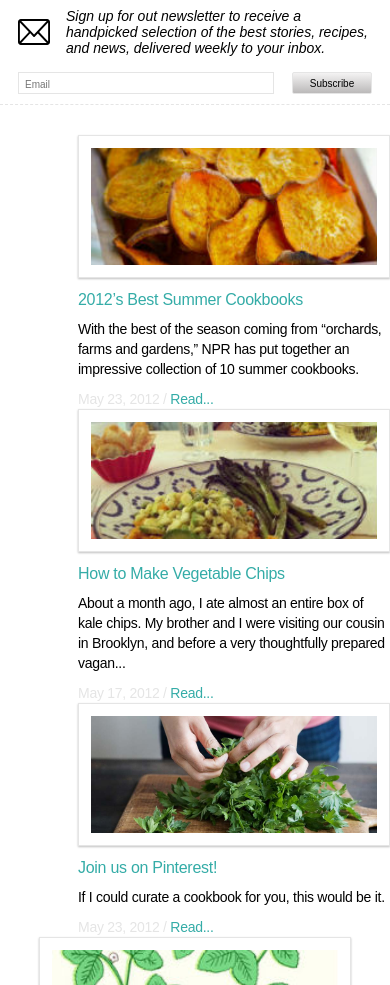
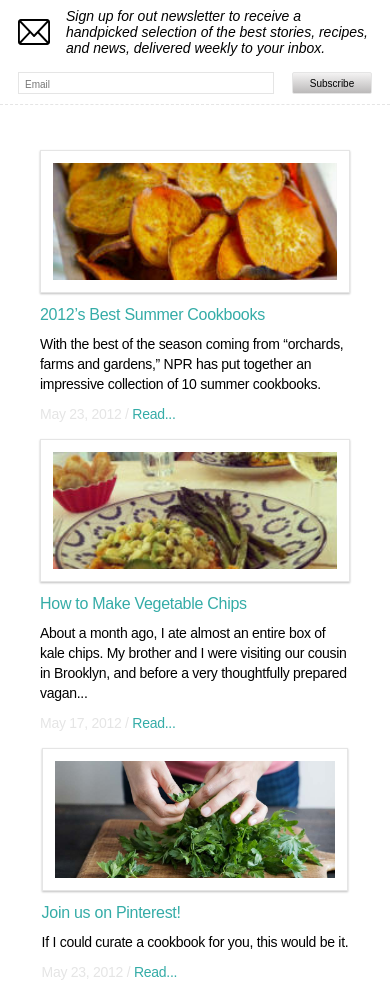
Before and after one commit to GeorgiksonF/Falyan_tasks, a plain HTML site: page index.html in a window 390 px wide. Shown: the part 800-1785 px from the top of the page. Drawn offline with Linux system fonts and the light colour scheme.

Commit message:
adaptive v1.2

```diff
--- a/css/layout/aside.css
+++ b/css/layout/aside.css
@@ -186,8 +186,4 @@
     .aside__menu {
         justify-content: center;
     }
-
-    .aside__menu li {
-        min-width: 80px;
-    }
 }
--- /dev/null
+++ b/css/layout/cards.css
@@ -0,0 +1,114 @@
+.cards {
+    display: flex;
+    flex-wrap: wrap;
+    margin-top: 30px;
+}
+
+.card {
+    letter-spacing: -0.02em;
+    margin-bottom: 20px;
+    flex: 1 1 170px;
+    max-width: 207px;
+}
+
+.card:not(:nth-child(4n)) {
+    margin-right: 20px;
+}
+
+.card__img-wrap {
+    display: flex;
+    justify-content: center;
+    align-items: center;
+    height: 143px;
+    border: 1px solid #E5E5E5;
+    box-shadow: 0 1px 2px rgba(0, 0, 0, 0.25);
+    padding: 12px;
+}
+
+.card__img {
+    background: no-repeat center center / cover;
+    width: 100%;
+    height: 100%;
+}
+
+.card__img_cookbook {
+    background-image: url('../../assets/img/first.jpg');
+}
+
+.card__img_chips {
+    background-image: url('../../assets/img/second.jpg');
+}
+
+.card__img_pinterest {
+    background-image: url('../../assets/img/third.jpg');
+}
+
+.card__img_sunday {
+    background-image: url('../../assets/img/fourth.jpg');
+}
+
+.card__header {
+    display: block;
+    margin-top: 11px;
+    font-size: 16px;
+    line-height: 21px;
+}
+
+.card__text {
+    font-size: 14px;
+    line-height: 20px;
+    margin-top: 9px;
+}
+
+.card__footer {
+    margin-top: 10px;
+}
+
+.card__date {
+    color: #E5E5E5;
+    font-size: 14px;
+    line-height: 20px;
+}
+
+.card__date::after {
+    content: " /";
+}
+
+.card__link::after {
+    content: "...";
+}
+
+@media only all and (max-width: 1176px) {
+    .card:not(:nth-child(4n)) {
+        margin-right: 25px;
+    }
+}
+
+@media only all and (max-width: 768px) {
+    .card {
+        flex-basis: 40%;
+        max-width: 50%;
+    }
+
+    .card:not(:nth-child(4n)) {
+        margin-right: 0;
+    }
+
+    .card:not(:nth-child(2n)) {
+        margin-right: 32px;
+    }
+
+}
+
+@media only all and (max-width: 480px) {
+    .cards {
+        flex-direction: column;
+        align-items: center;
+    }
+
+    .card {
+        flex-basis: 90%;
+        max-width: 90%;
+        margin: 15px 40px 0 !important;
+    }
+}
--- a/css/layout/footer.css
+++ b/css/layout/footer.css
@@ -10,6 +10,7 @@
 
 .footer__links {
     display: flex;
+    flex-wrap: wrap;
     font-size: 12px;
 }
 
@@ -60,3 +61,19 @@
 .social__link_rss {
     background-image: url("../../assets/svg/rss-icon-gray.svg");
 }
+
+@media only all and (max-width: 330px) {
+    .footer__wrap {
+        flex-direction: column;
+        align-items: center;
+    }
+
+    .footer__info {
+        margin-top: 12px;
+        margin-bottom: 10px;
+    }
+
+    .footer__social {
+        flex-grow: 1;
+    }
+}
--- a/css/layout/main-block.css
+++ b/css/layout/main-block.css
@@ -1,3 +1,5 @@
+@import url("cards.css");
+
 .main {
     flex: 1 1 82%;
 }
@@ -148,87 +150,6 @@
     border: none;
 }
 
-.cards {
-    display: flex;
-    flex-wrap: wrap;
-    margin-top: 30px;
-}
-
-.cards__item {
-    letter-spacing: -0.02em;
-    margin-bottom: 20px;
-    flex: 1 1;
-    max-width: 207px;
-    min-width: 156px;
-}
-
-.cards__item:not(:nth-child(4n)) {
-    margin-right: 20px;
-}
-
-.card__img-wrap {
-    display: flex;
-    justify-content: center;
-    align-items: center;
-    height: 143px;
-    border: 1px solid #E5E5E5;
-    box-shadow: 0 1px 2px rgba(0, 0, 0, 0.25);
-    padding: 12px;
-}
-
-.card__img {
-    background: no-repeat center center / cover;
-    width: 100%;
-    height: 100%;
-}
-
-.card__img_cookbook {
-    background-image: url('../../assets/img/first.jpg');
-}
-
-.card__img_chips {
-    background-image: url('../../assets/img/second.jpg');
-}
-
-.card__img_pinterest {
-    background-image: url('../../assets/img/third.jpg');
-}
-
-.card__img_sunday {
-    background-image: url('../../assets/img/fourth.jpg');
-}
-
-.card__header {
-    display: block;
-    margin-top: 11px;
-    font-size: 16px;
-    line-height: 21px;
-}
-
-.card__text {
-    font-size: 14px;
-    line-height: 20px;
-    margin-top: 9px;
-}
-
-.card__footer {
-    margin-top: 10px;
-}
-
-.card__date {
-    color: #E5E5E5;
-    font-size: 14px;
-    line-height: 20px;
-}
-
-.card__date::after {
-    content: " /";
-}
-
-.card__link::after {
-    content: "...";
-}
-
 @media only all and (max-width: 1176px) {
     .tabs__item {
         padding: 10px;
@@ -241,10 +162,6 @@
 
     .tab__text {
         display: none;
-    }
-
-    .cards__item:not(:nth-child(4n)) {
-        margin-right: 25px;
     }
 }
 
@@ -287,29 +204,4 @@
     .subscribe__input {
         flex: 1 0;
     }
-
-    .cards__item {
-        min-width: 40%;
-        max-width: 50%;
-    }
-
-    .cards__item:not(:nth-child(4n)) {
-        margin-right: 0;
-    }
-
-    .cards__item:not(:nth-child(2n)) {
-        margin-right: 32px;
-    }
 }
-
-@media only all and (max-width: 480px) {
-    .cards__item {
-        min-width: 80%;
-        width: 80%;
-        margin: 0 auto;
-    }
-
-    .cards__item:not(:nth-child(2n)) {
-        margin-right: 0;
-    }
-}
--- a/index.html
+++ b/index.html
@@ -102,7 +102,7 @@
 
                 <div class="cards">
 
-                    <div class="cards__item card">
+                    <div class="card">
                         <a href="#" class="card__img-wrap">
                             <div class="card__img card__img_cookbook"></div>
                         </a>
@@ -114,7 +114,7 @@
                         </div>
                     </div>
 
-                    <div class="cards__item card">
+                    <div class="card">
                         <a href="#" class="card__img-wrap">
                             <div class="card__img card__img_chips"></div>
                         </a>
@@ -126,7 +126,7 @@
                         </div>
                     </div>
 
-                    <div class="cards__item card">
+                    <div class="card">
                         <a href="#" class="card__img-wrap">
                             <div class="card__img card__img_pinterest"></div>
                         </a>
@@ -138,7 +138,7 @@
                         </div>
                     </div>
 
-                    <div class="cards__item card">
+                    <div class="card">
                         <a href="#" class="card__img-wrap">
                             <div class="card__img card__img_sunday"></div>
                         </a>
```
